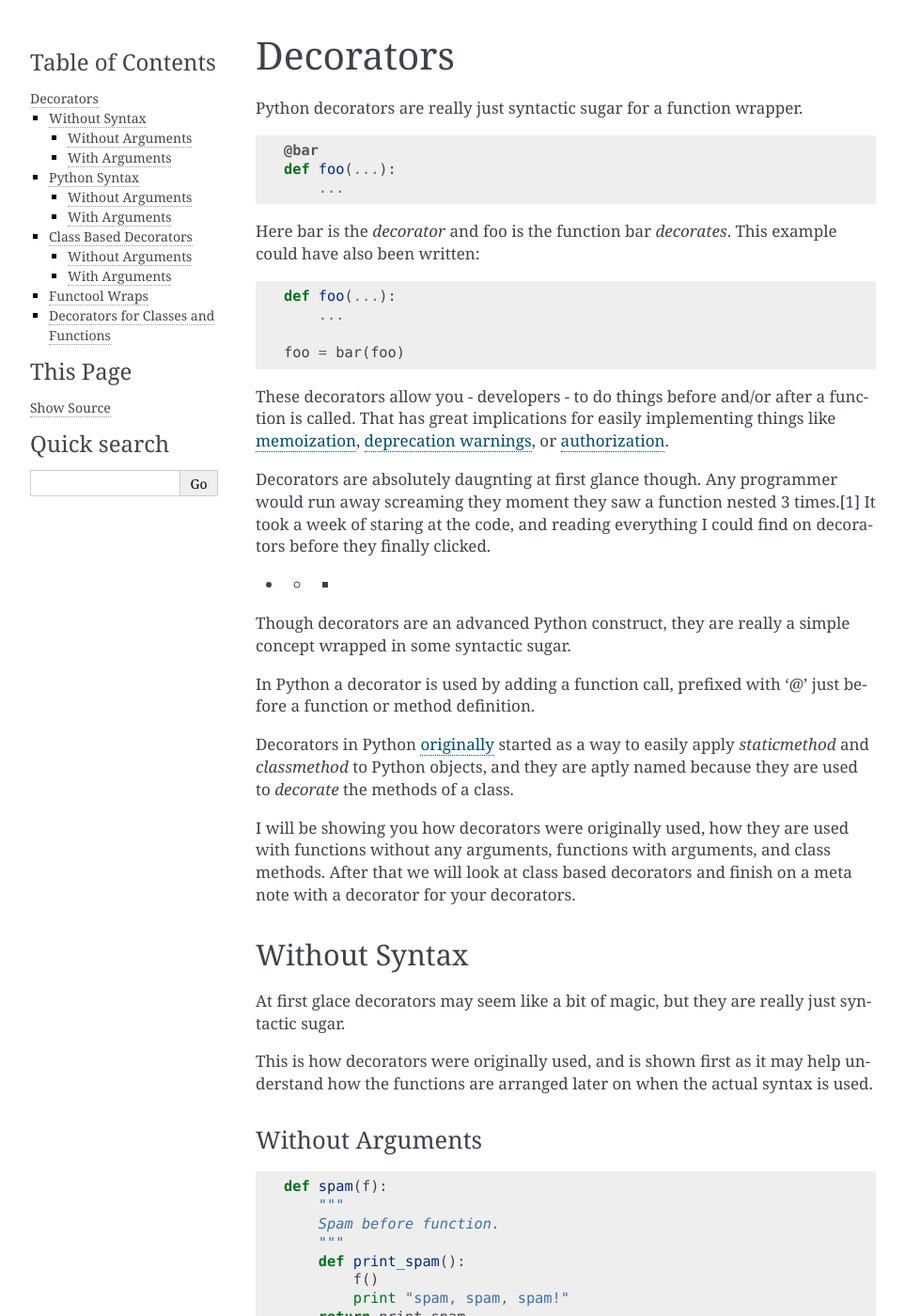
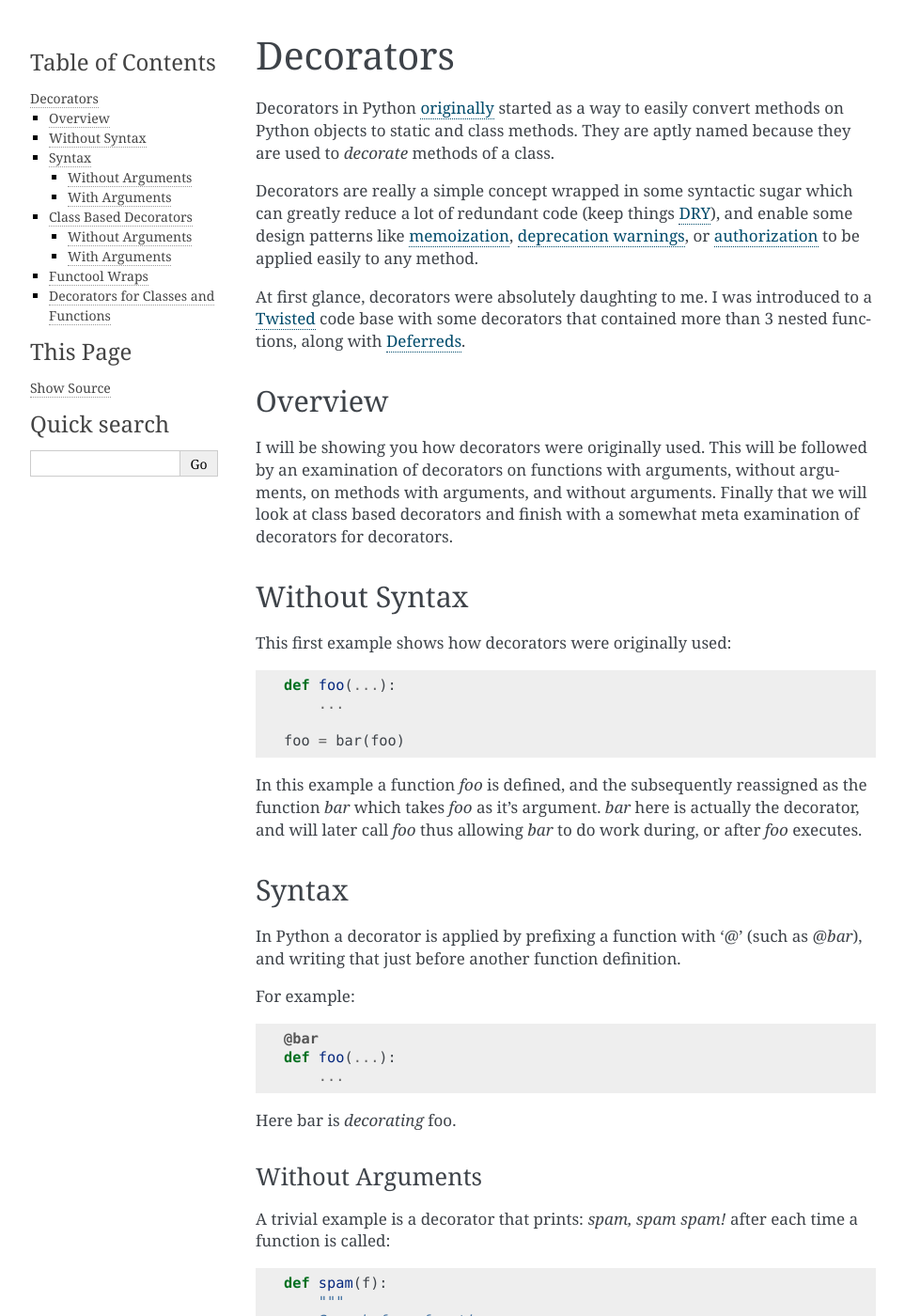
Before and after one commit to bramwelt/website, a Sphinx documentation site: the page built from source/decorators.rst, in a window 1280 px wide and 1400 px high. Shown: the whole window at 94% size, without its empty margins (148-1111 px from the left). Built offline with Sphinx 7.4.7, drawn with Linux system fonts in a browser that asks for light colours; some of the changed text lies outside the part shown.

Commit message:
Update draft of decorators.
'tis a bit too silly, but that is what revising is for!

```diff
--- a/source/decorators.rst
+++ b/source/decorators.rst
@@ -1,76 +1,73 @@
 Decorators
 ==========
 
-Python decorators are really just syntactic sugar for a function wrapper.
+Decorators in Python `originally`_ started as a way to easily convert
+methods on Python objects to static and class methods. They are aptly
+named because they are used to *decorate* methods of a class.
 
-::
+.. _originally: http://www.python.org/dev/peps/pep-0318/
 
-    @bar
-    def foo(...):
-        ...
+Decorators are really a simple concept wrapped in some syntactic sugar
+which can greatly reduce a lot of redundant code (keep things `DRY`_),
+and enable some design patterns like `memoization`_, `deprecation
+warnings`_, or `authorization`_ to be applied easily to any method.
 
-Here bar is the *decorator* and foo is the function
-bar *decorates*. This example could have also been written::
+.. _DRY: http://en.wikipedia.org/wiki/Don%27t_repeat_yourself
+
+At first glance, decorators were absolutely daughting to me. I was
+introduced to a `Twisted`_ code base with some decorators that contained
+more than 3 nested functions, along with `Deferreds`_.
+
+.. _memoization: http://wiki.python.org/moin/PythonDecoratorLibrary#Memoize
+.. _deprecation warnings: http://wiki.python.org/moin/PythonDecoratorLibrary#Smart_deprecation_warnings_.28with_valid_filenames.2C_line_numbers.2C_etc..29
+.. _authorization: https://wiki.python.org/moin/PythonDecoratorLibrary#Access_control
+.. _Twisted: http://twistedmatrix.com
+.. _Deferreds: http://twisted.readthedocs.org/en/latest/core/howto/defer.html
+
+
+Overview
+--------
+
+I will be showing you how decorators were originally used. This will be
+followed by an examination of decorators on functions with arguments,
+without arguments, on methods with arguments, and without arguments.
+Finally that we will look at class based decorators and finish with a
+somewhat meta examination of decorators for decorators.
+
+Without Syntax
+--------------
+
+This first example shows how decorators were originally used::
 
     def foo(...):
         ...
 
     foo = bar(foo)
 
-These decorators allow you - developers - to do things before and/or
-after a function is called. That has great implications for easily
-implementing things like `memoization`_, `deprecation warnings`_, or
-`authorization`_.
+In this example a function `foo` is defined, and the subsequently
+reassigned as the function `bar` which takes `foo` as it's argument.
+`bar` here is actually the decorator, and will later call `foo` thus
+allowing `bar` to do work during, or after `foo` executes.
 
-Decorators are absolutely daugnting at first glance though. Any
-programmer would run away screaming they moment they saw a function
-nested 3 times.[1] It took a week of staring at the code, and reading
-everything I could find on decorators before they finally clicked.
+Syntax
+------
 
-- - -
+In Python a decorator is applied by prefixing a function with '@' (such
+as `@bar`), and writing that just before another function definition.
 
-Though decorators are an advanced Python construct, they are really a simple
-concept wrapped in some syntactic sugar.
+For example::
 
-In Python a decorator is used by adding a function call, prefixed with
-'@' just before a function or method definition.
+    @bar
+    def foo(...):
+        ...
 
-Decorators in Python `originally`_ started as a way to easily apply
-`staticmethod` and `classmethod`  to Python objects, and they are aptly
-named because they are used to *decorate* the methods of a class.
-
-.. A `staticmethod` is a method accessable from a class without requiring
-   an instance of that class.
-
-.. A `classmethod` is a method that is the same across all classes, similar
-   to 'static' in Java
-
-
-.. _originally: http://www.python.org/dev/peps/pep-0318/
-.. _memoization: http://wiki.python.org/moin/PythonDecoratorLibrary#Memoize
-.. _singletons: http://wiki.python.org/moin/PythonDecoratorLibrary#The_Sublime_Singleton
-.. _deprecation warnings: http://wiki.python.org/moin/PythonDecoratorLibrary#Smart_deprecation_warnings_.28with_valid_filenames.2C_line_numbers.2C_etc..29
-.. _authorization: https://wiki.python.org/moin/PythonDecoratorLibrary#Access_control
-
-I will be showing you how decorators were originally used, how they are
-used with functions without any arguments, functions with arguments,
-and class methods. After that we will look at class based decorators and
-finish on a meta note with a decorator for your decorators.
-
-Without Syntax
---------------
-
-At first glace decorators may seem like a bit of magic, but they are
-really just syntactic sugar.
-
-This is how decorators were originally used, and is shown first as it
-may help understand how the functions are arranged later on when the
-actual syntax is used.
+Here bar is *decorating* foo.
 
 Without Arguments
 ~~~~~~~~~~~~~~~~~
 
-::
+A trivial example is a decorator that prints: `spam, spam spam!` after
+each time a function is called::
 
     def spam(f):
         """
@@ -81,66 +78,66 @@ Without Arguments
             print "spam, spam, spam!"
         return print_spam
 
+    @spam
     def my_func():
         print "I like..."
 
-    my_func = print_spam(my_func)
+It is important to note here that decorators return functions. Let me
+say that again, in bigger letters.
 
+.. attention:: DECORATORS RETURN FUNCTIONS
 
-What is really happening is that the function `my_func` is being rebound
-to the return value of `spam`. As you can see from the example, `spam`
-is passed `my_func` as an argument and constructs a new function
-`print_spam` that calls the first function before printing 'spam' three times.
+So `my_func` gets called, which has actually been redefined to `my_func
+= span(my_func)`. So its actually `spam` which gets called, with
+`my_func` as it's only argument (here redefined to `f` within `my_func`).
+
+So `spam` starts executing ... which returns a function it has defined
+called `print_spam`. (Are you starting to see why this is confusing?
+Stop it! They're smarter than that!).
+
+So `print_spam` gets executed, which, because it was defined within the
+scope of `spam`, has a reference to `f`, which is really `my_func`.
+
+So `my_func` _finally_ gets called, `spam, spam, spam!` is printed, and
+the function exits.
+
+Phew!
+
 
 With Arguments
 ~~~~~~~~~~~~~~
 
+Now, lets try this again. What we'd really like is the ability to print
+*any* string after the function executes. So instead of having `spam,
+spam, spam!` as part of the decorator, we'll pass it in as an argument!
 
+::
 
-Python Syntax
--------------
+    def spam(f, a_silly_string):
+        """
+        Spam before function.
+        """
+        def print_spam():
+            f()
+            print a_silly_string
+        return print_spam
 
-Without Arguments
-~~~~~~~~~~~~~~~~~
+    @spam("spam, spam, spam!")
+    def my_func():
+        print "I like..."
 
->>> def my_dec(f):
-...     def print_hello():
-...         print 'Hello, ',
-...         f()
-...     return print_hello
-...
->>> @my_dec
-... def print_world():
-...     print 'world!'
-...
->>> print_world
-<function print_hello at 0x7f3cf55456e0>
->>> print_world()
-Hello, world!
->>>
+The only difference here from the previous example, is that `spam` now
+takes an argument: `a_silly_string`. This argument is printed within
+`print_spam` and passed as the only argument to the `@spam` decorator.
 
-.. Note: Decorators that do not take arguments are written without
-         parentheticals. '@my_dec()' will raise a 'TypeError'
-
-With Arguments
-~~~~~~~~~~~~~~
-
->>> def append_str(msg):
-...     def wrap(f):
-...         def special_msg():
-...             return "{}{}".format(msg, f())
-...         return special_msg
-...     return wrap
-...
->>> @append_str("Some call me...")
-... def my_name():
-...     return 'Tim'
-...
->>> print my_name()
-
+See! You're starting to get the hang of this!
 
 Class Based Decorators
 ----------------------
+
+Now for something complete different!
+
+(... well, not really, but who *doesn't* like Monty Python?)
 
 Without Arguments
 ~~~~~~~~~~~~~~~~~
@@ -206,9 +203,3 @@ Decorators for Classes and Functions
 
 
 .. _12-steps: http://simeonfranklin.com/blog/2012/jul/1/python-decorators-in-12-steps/
-
-
-
-[1] The first time I came across them I was doing Twisted
-development, and they also included Deferreds. Which, if you know
-anything about Twisted, is an entirely seperate beast.
```
